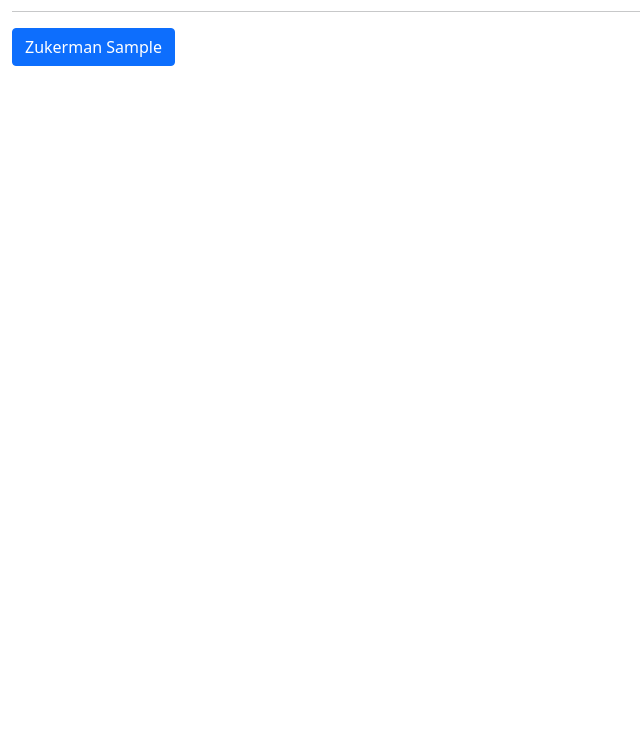
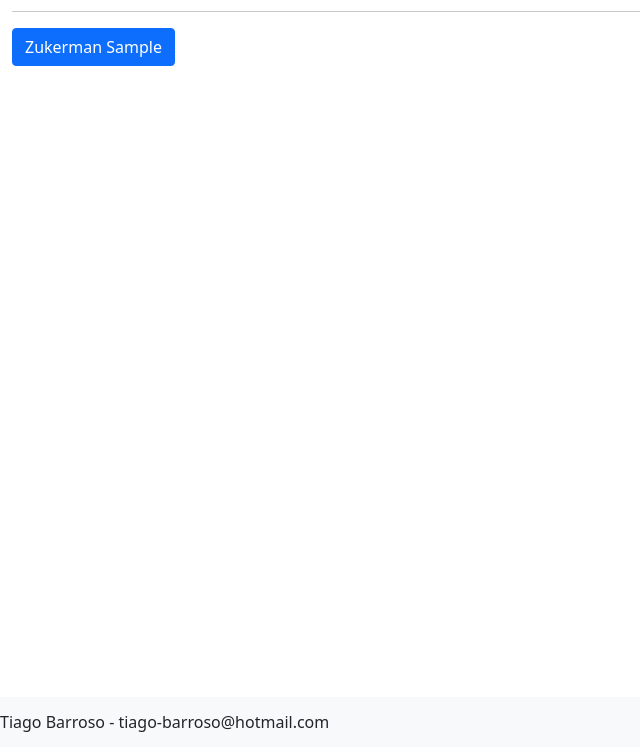
Before and after one commit to tiagobarroso/Armadillo, a website: page views/index.html in a window 1280 px wide. Shown: the part 53-800 px from the top of the page, without its empty margins (0-640 px from the left). Drawn offline with nearby package versions, Linux system fonts and the light colour scheme.

Commit message:
Layout improvements

```diff
--- a/views/index.html
+++ b/views/index.html
@@ -7,10 +7,35 @@
         <script src="https://ajax.googleapis.com/ajax/libs/jquery/3.6.0/jquery.min.js"></script>
 
         <link href="https://cdn.jsdelivr.net/npm/bootstrap@5.0.0-beta3/dist/css/bootstrap.min.css" rel="stylesheet" integrity="sha384-eOJMYsd53ii+scO/bJGFsiCZc+5NDVN2yr8+0RDqr0Ql0h+rP48ckxlpbzKgwra6" crossorigin="anonymous">
+
+        <style>
+            .footer {
+                position: absolute;
+                bottom: 0;
+                height: 50px;
+                line-height: 50px;
+                width: 100%;
+                background-color: #f5f5f5;
+            }
+        </style>
     </header>
     <body class="container-fluid">
         <h1>Armadillo</h1>
         <hr>
-        <a class="btn btn-primary" href="/scrapers/by_url_list.html">Zukerman Sample</a>
+
+        <div class="row">
+
+            <div class="col-12">
+                <a class="btn btn-primary" href="/scrapers/by_url_list.html">Zukerman Sample</a>
+            </div>
+
+        </div>
+        <div class="row">
+
+            <div class="col-12">
+                <footer class="footer row bg-light text-center text-lg-start">Tiago Barroso - tiago-barroso@hotmail.com</footer>
+            </div>
+
+        </div>
     </body>
 </html>
```
